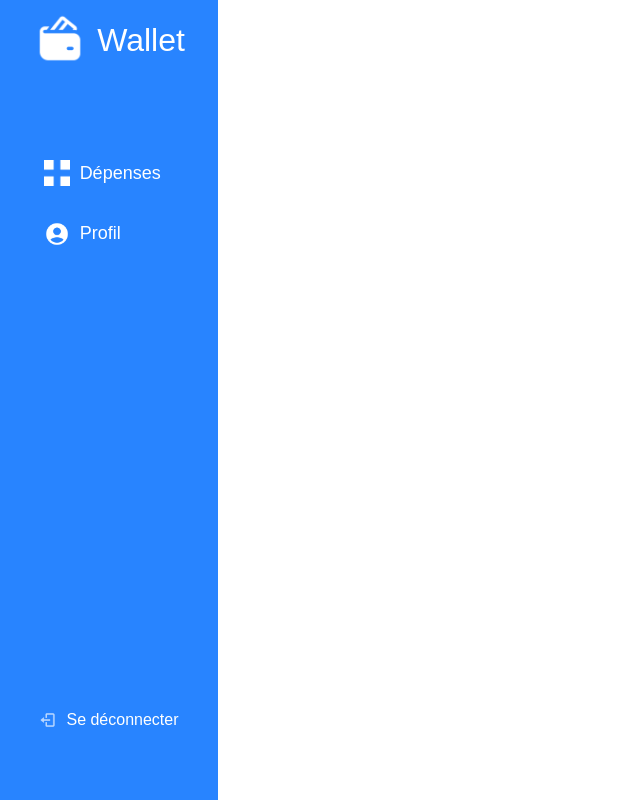
After one commit to fanmegni/Wallet, a Symfony app: template templates/menu.html.twig in a window 1280 px wide. The commit adds this page. Shown: the whole page, without its empty margins (0-640 px from the left). Run offline with Twig, Linux system fonts and the light colour scheme; the template is opened without the code that fills it, so the values that code supplies are empty; some libraries are stand-ins or nearby versions.

Commit message:
css menu dashbord

```diff
--- /dev/null
+++ b/public/css/dashboard.css
@@ -0,0 +1,100 @@
+*{
+    margin: 0;
+    padding: 0;
+}
+html{
+    height: 100%;
+}
+body{
+    height: 100%;
+}
+#menu{
+    background-color: #2884FF;
+    display: flex;
+    flex-direction: column;
+    width: 17%;
+    height: 100%;
+    align-items: center;
+    color: white;
+    font-family: 'Rubik', sans-serif;
+}
+
+a{
+    text-decoration: none;
+    color: white;
+    width: fit-content  ;
+}
+
+a:active{
+    text-decoration: none;
+}
+
+#head{
+    display: flex;
+    justify-content: center;
+    flex-direction: row;
+    align-items: center;
+    height: 10%;
+}
+
+#head img{
+    width: 25%;
+    height: auto;
+    margin-right: 10px;
+}
+
+#head a{
+    font-size: xx-large;
+}
+
+#menu{
+    display: flex;
+    flex-direction: column;
+    height: 100%;
+    align-items: center;
+    position: relative;
+}
+
+#navigation{
+    top: 20%;
+    left: 20%;
+    position: absolute;
+    width: fit-content;
+}
+
+#logout{
+    bottom: 5%;
+    width: 80%;
+    font-size: initial;
+    position: absolute;
+    top: 90%;
+    left: 50%;
+    transform: translate(-50%,-50%);
+    display: flex;
+    justify-content: center;
+}
+
+#logout > img{
+    width: 10%;
+    height: auto;
+}
+
+#navigation > .link{
+    margin-bottom: 20%;
+}
+
+.link{
+    display: flex;
+    flex-direction: row;
+    align-items: center;
+    left: 1%;
+    font-size: large ;
+    width: fit-content;
+    overflow: hidden;
+}
+
+.link > img{
+    width: 15%;
+    height: auto;
+    margin-right: 10px;
+}
--- /dev/null
+++ b/templates/menu.html.twig
@@ -0,0 +1,30 @@
+<!DOCTYPE html>
+<html lang="fr">
+<head>
+    <meta charset="UTF-8">
+    <link rel="stylesheet" href="{{ asset("css/dashboard.css") }}">
+    <title>Tableau de Bord</title>
+</head>
+<body>
+    <div id="menu">
+        <div id="head">
+            <img src="{{ asset("images/blue_wallet.png") }}" alt="brand icon">
+            <a href="{{ path('app_dashboard') }}">Wallet</a>
+        </div>
+        <div id="navigation" >
+            <div id="expenses" class="link">
+                <img src="{{ asset("images/dash.png") }}" alt="brand icon">
+                <a href="{{ path('app_expense') }}">Dépenses</a>
+            </div>
+            <div id="profile" class="link">
+                <img src="{{ asset("images/profile.png") }}" alt="brand icon">
+                <a href="{{ path('app_profile') }}">Profil</a>
+            </div>
+        </div>
+        <div id="logout" class="link">
+            <img src="{{ asset("images/logout.png") }}" alt="brand icon">
+            <a href="">Se déconnecter</a>
+        </div>
+    </div>
+</body>
+</html>
```
Also changed, not shown: templates/dashboard/index.html.twig (+13 -19 lines), public/images/blue_wallet.png (added), public/images/dash.png (added), public/images/logout.png (added), public/images/profile.png (added).
